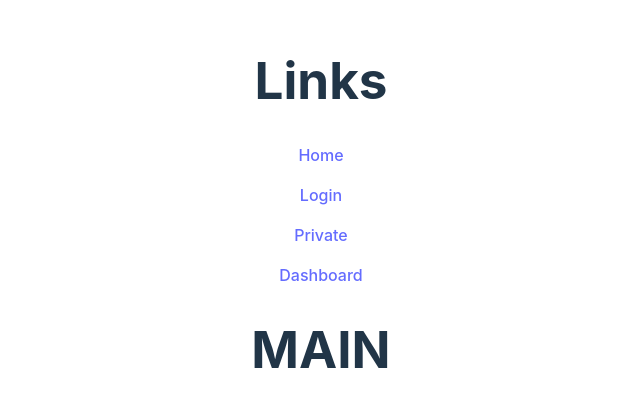
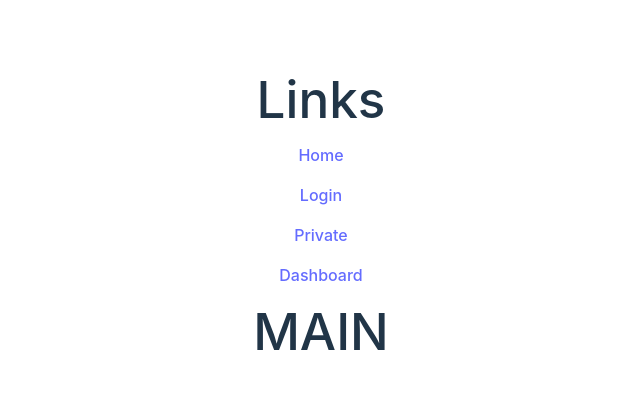
Before and after one commit to DavidFFDAW/2k-manager-react-migration, a React (Vite) app: page / in a window 1280 px wide. Shown: the part 185-592 px from the top of the page, without its empty margins (319-959 px from the left). Built offline with nearby package versions, Linux system fonts and the light colour scheme.

Commit message:
feat: intalled material-icons and changed some css

```diff
--- a/package.json
+++ b/package.json
@@ -12,6 +12,7 @@
   "dependencies": {
     "@emotion/react": "^11.10.4",
     "@emotion/styled": "^11.10.4",
+    "@mui/icons-material": "^5.10.9",
     "@mui/material": "^5.10.9",
     "notistack": "^2.0.8",
     "react": "^18.2.0",
--- a/src/App.css
+++ b/src/App.css
@@ -1,8 +1,25 @@
 #root {
+    width: 100%;
     max-width: 1280px;
-    margin: 0 auto;
-    padding: 2rem;
+    /* margin: 0 auto; */
+    /* padding: 2rem; */
     text-align: center;
+}
+.w-100 {
+    width: 100%;
+}
+h1,
+h2,
+h3,
+h4,
+h5,
+h6 {
+    font-weight: 500;
+    margin: 0;
+}
+a.link {
+    color: #fff;
+    text-decoration: none;
 }
 .input label {
     display: block;
--- a/src/index.css
+++ b/src/index.css
@@ -4,15 +4,41 @@
     line-height: 24px;
     font-weight: 400;
 
-  color-scheme: light dark;
-  color: rgba(255, 255, 255, 0.87);
-  background-color: #242424;
+    /* color-scheme: light dark; */
+    /* color: rgba(255, 255, 255, 0.87); */
+    /* background-color: #242424; */
 
     font-synthesis: none;
     text-rendering: optimizeLegibility;
     -webkit-font-smoothing: antialiased;
     -moz-osx-font-smoothing: grayscale;
     -webkit-text-size-adjust: 100%;
+}
+
+.flex {
+    display: flex;
+    align-items: center;
+}
+.flex.center {
+    justify-content: center;
+}
+.flex.space {
+    justify-content: space-between;
+}
+.flex.start {
+    justify-content: flex-start;
+}
+.flex.alg-start {
+    align-items: flex-start !important;
+}
+.flex.column {
+    flex-direction: column;
+}
+.flex.row {
+    flex-direction: row;
+}
+.flex.wrap {
+    flex-wrap: wrap;
 }
 
 a {
@@ -25,7 +51,7 @@ a:hover {
 }
 
 body {
-  margin: 0;
+    margin: 0 20px;
     display: flex;
     place-items: center;
     min-width: 320px;
```
Also changed, not shown: 1 other file (tests, documents, lock files or other folders). Lines whose indentation alone changed are shown as unchanged.
